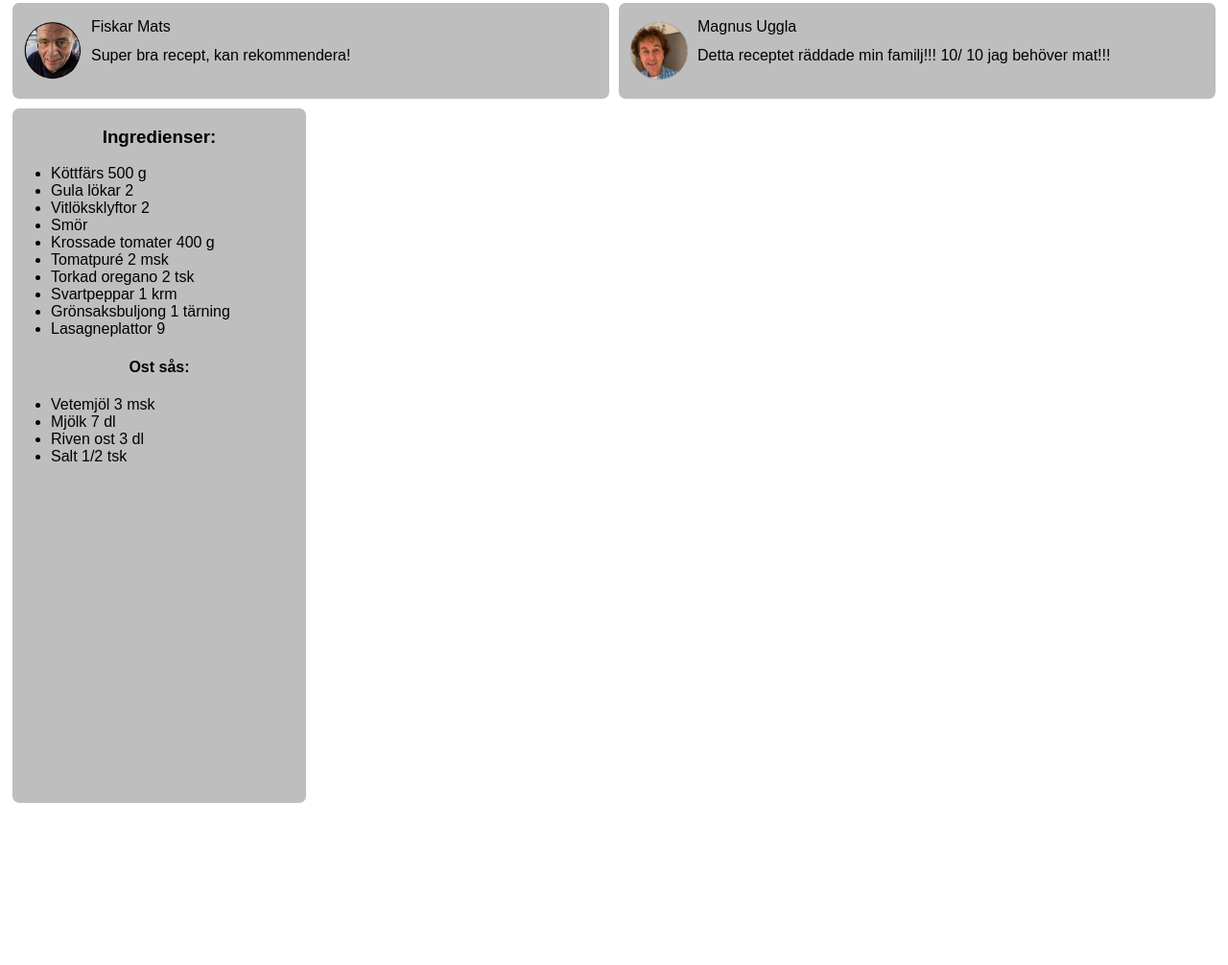
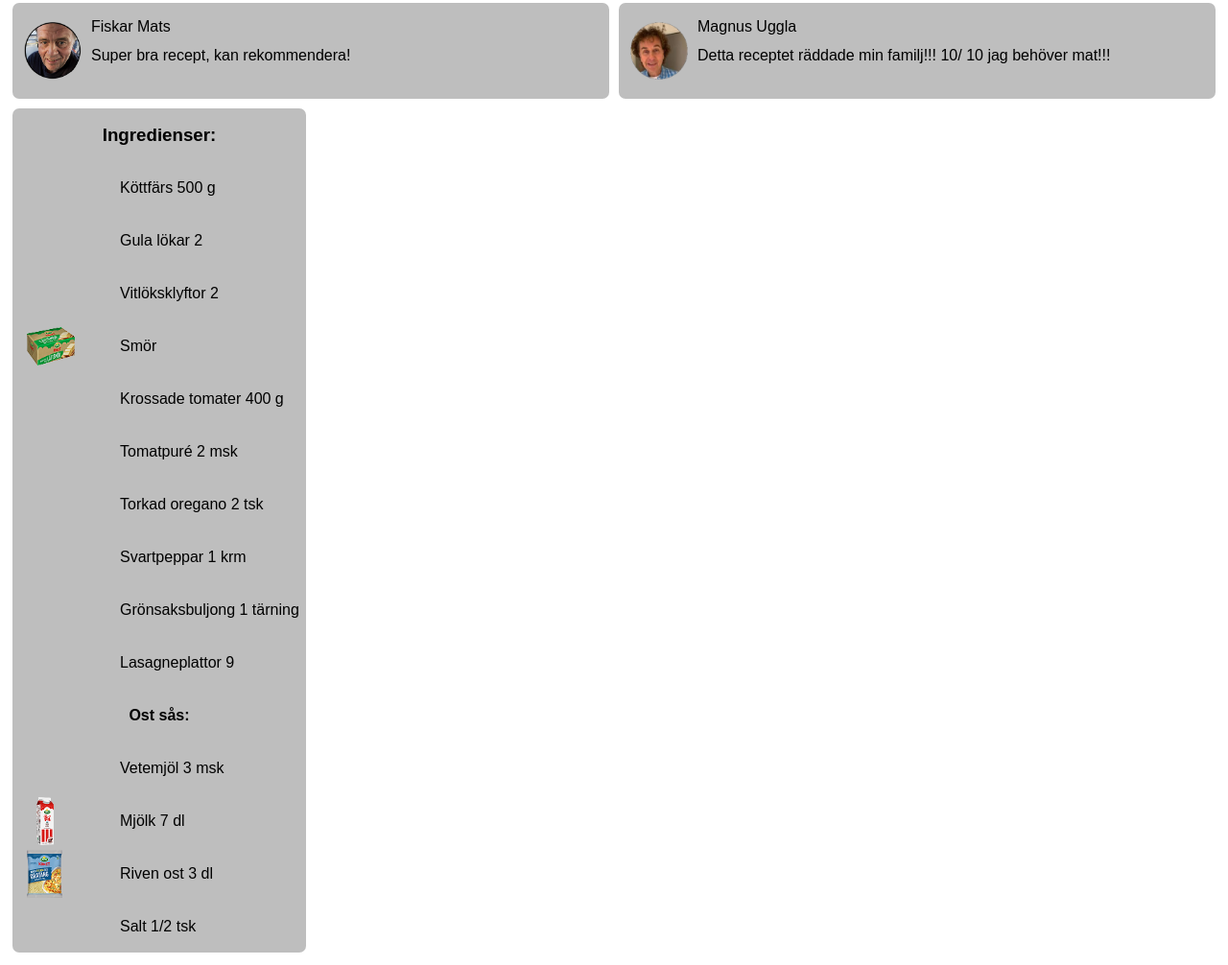
Before and after one commit to Te22a-Angermund-Ludwig/Web_lek5_bed-mningsprojekt, a plain HTML site: page index.html in a window 1280 px wide. Shown: the part 377-1383 px from the top of the page at 96% size. Before the commit the page ends 1227 px from the top, so only its background shows below. Drawn offline with Linux system fonts and the light colour scheme.

Commit message:
fixat till receptlistan med grid istället för flex

```diff
--- a/index.html
+++ b/index.html
@@ -55,32 +55,26 @@
         </div>
     </div>
     <nav>
-        <div class="matbilder">
-
-        </div>
-        <div class ="recept">
             <h3>Ingredienser:</h3>
-            <ul>
-                <li>Köttfärs 500 g</li>
-                <li>Gula lökar 2</li>
-                <li>Vitlöksklyftor 2</li>
-                <li>Smör</li>
-                <li>Krossade tomater 400 g</li>
-                <li>Tomatpuré 2 msk</li>
-                <li>Torkad oregano 2 tsk</li>
-                <li>Svartpeppar 1 krm</li>
-                <li>Grönsaksbuljong 1 tärning</li>
-                <li>Lasagneplattor 9</li>
-            </ul>
+                <p2>Köttfärs 500 g</p2>
+                <p2>Gula lökar 2</p2>
+                <p2>Vitlöksklyftor 2</p2>
+                <img class="Smör" src="./bilder/vq57mqexyxu7u33klul3bwljta000000.png" alt="">
+                <p2>Smör</p2>
+                <p2>Krossade tomater 400 g</p2>
+                <p2>Tomatpuré 2 msk</p2>
+                <p2>Torkad oregano 2 tsk</p2>
+                <p2>Svartpeppar 1 krm</p2>
+                <p2>Grönsaksbuljong 1 tärning</p2>
+                <p2>Lasagneplattor 9</p2>
 
             <h4>Ost sås:</h4>
-            <ul>
-                <li>Vetemjöl 3 msk</li>
-                <li>Mjölk 7 dl</li>
-                <li>Riven ost 3 dl</li>
-                <li>Salt 1/2 tsk</li>
-            </ul>
-        </div>
+                <p2>Vetemjöl 3 msk</p2>
+                <img class="Mjölk" src="./bilder/mjölk.png" alt="">
+                <p2>Mjölk 7 dl</p2>
+                <img class="Ost" src="./bilder/ost.png" alt="">
+                <p2>Riven ost 3 dl</p2>
+                <p2>Salt 1/2 tsk</p2>
     </nav>
 </body>
 </html>
--- a/style.css
+++ b/style.css
@@ -1,7 +1,7 @@
 body{
     display: grid;
     grid-template-columns: 1fr 1fr 2fr;
-    grid-template-rows: 1fr auto 2fr auto;
+    grid-template-rows: auto auto 2fr auto;
     font-family: Arial, Helvetica, sans-serif;
 }
 
@@ -30,6 +30,8 @@ h2{
     margin: 5px;
     padding: 7px;
     grid-column: 1/ span 2;
+    height: 341px;
+    border-radius: 7px;
 }
 
 .Lasagne{
@@ -38,8 +40,9 @@ h2{
 }
 
 .lasagnebild{
-    max-height: 353px;
-    min-width: 600px;
+    height: 353px;
+    width: 610px;
+    border-radius: 7px;
 }
 
 .Review{
@@ -101,6 +104,7 @@ grid-template-columns: auto 4fr;
 background-color: rgb(190, 190, 190);
 margin: 5px;
 border-radius: 7px;
+
 }
 .Profilbild2{
     grid-row: 1/3;
@@ -115,14 +119,41 @@ nav{
     background-color: rgb(190, 190, 190);
     border-radius: 7px;
     margin: 5px;
-    display: flex;
-    flex-direction: column;
+    display: grid;
+    grid-template-columns: 1fr 2fr;
+    grid-template-rows: repeat(16, 55px);
+    align-items: center;
 }
 
 h3{
     text-align: center;
+    grid-column: 1/3;
 }
 
 h4{
     text-align: center;
+    grid-column: 1/3;
 }
+
+p2{
+    grid-column: 2/3;
+    margin-left: 10px;
+}
+
+.Smör{
+height: 40px;
+width: 50px;
+margin-left: 15px;
+}
+
+.Mjölk{
+height: 50px;
+width: auto;
+margin-left: 25px;
+}
+
+.Ost{
+    height: 50px;
+    width: auto;
+    margin-left: 15px;
+}
```
Also changed, not shown: bilder/mjölk.png (added), bilder/ost.png (added).
